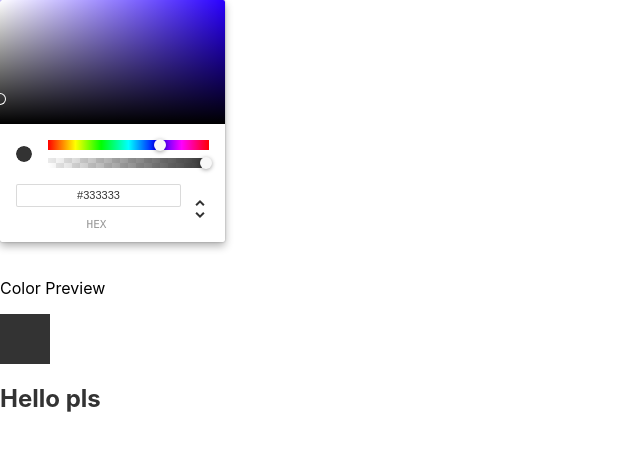
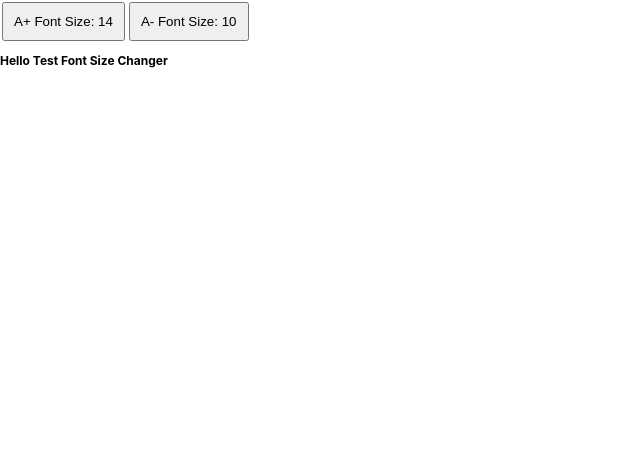
Before and after one commit to faiichann/mit-app, a React (Create React App) app: page / in a window 1280 px wide. Shown: the top 450 px of the page, without its empty margins (0-640 px from the left). Built offline with nearby package versions, Linux system fonts and the light colour scheme.

Commit message:
Fontsize2

```diff
--- a/src/App.js
+++ b/src/App.js
@@ -2,11 +2,9 @@ import './App.css';
 // import DragDropLabel from './component/DragDropL'
 // import LabelCreate from './component/LabelCreate'
 // import JsonTest from './component/Testjson'
-  import Fontsize from './component/Fontsize'
   import Labelcopy from './component/LabelCopy'
-  import Fontcolor from './component/Fontcolor'
-  import Fontcolor2 from './component/Fontcolor2'
   import Fontcolor3 from './component/Fontcolor3'
+  import Fontsize2 from './component/Fontsize2'
 // import history from  './history'
 
 function App() {
@@ -14,7 +12,7 @@ function App() {
     <div>
         {/* <button onClick={() => history.push('/Dev')}>Developer</button> */}
         {/* <Test1 name="faii"/> */}
-        <Fontcolor3/>
+        <Fontsize2/>
     </div>
   )
 }
--- a/src/component/Fontcolor.js
+++ /dev/null
@@ -1,28 +0,0 @@
-import React, { useState } from 'react'
-import { ChromePicker } from 'react-color'
-import { StyleSheet } from 'react-native';
-
-function Fontcolor () {
-    const [color, setColor] = useState('#fff')
-    const [showColorPicker, setShowColorPicker] = useState(false)
-    // const styles = StyleSheet.create({
-    //     innerText: {
-    //       color: {color}
-    //     }
-    //   });
-
-    return (
-        <div>
-            {/* <button onclick={() =>  setShowColorPicker(showColorPicker => !showColorPicker)}>
-                {showColorPicker ? ' Close color Picker' : 'Pick Color'}
-                </button> */}
-                {showColorPicker || (
-                    <ChromePicker color={color} onChange={updatedColor => setColor(updatedColor.hex)}/>
-                    )}
-
-            <h2 style = {{color:{color}}} onChange={color}>This is your Color pick {color}</h2>
-        </div>
-    )
-}
-
-export default Fontcolor
--- a/src/component/Fontcolor2.js
+++ /dev/null
@@ -1,18 +0,0 @@
-import * as React from "react";
-import ColorPicker from "material-ui-color-picker";
-
-function Fontcolor2() {
-  return (
-    <div className="App">
-      <ColorPicker
-        name="color"
-        defaultValue="#000"
-        // value={this.state.color} - for controlled component
-        onChange={color => console.log(color)}
-      />
-      <h2 className="HHH" onChange={color => console.log(color)} name="color" >Hello</h2>
-    </div>
-  );
-}
-
-export default Fontcolor2
--- /dev/null
+++ b/src/component/Fontsize2.js
@@ -0,0 +1,23 @@
+import React, { useState } from "react";
+
+function Fontsize2() {
+  const [size, setSize] = useState(12);
+  const big = { padding: "10px", margin: "2px" };
+  return (
+      <div>
+    <div style={{ fontSize: size }}>
+
+      <button style={big} onClick={() => setSize(size + 2)}>
+        A+ Font Size: {size + 2}
+      </button>
+      <button style={big} onClick={() => setSize(size - 2)}>
+        A- Font Size: {size - 2}
+      </button>
+    </div>
+
+    <h2 style={{ fontSize: size }}>Hello Test Font Size Changer</h2>
+    </div>
+  );
+}
+
+export default Fontsize2
```
Also changed, not shown: src/component/Labeltext.js (added).
